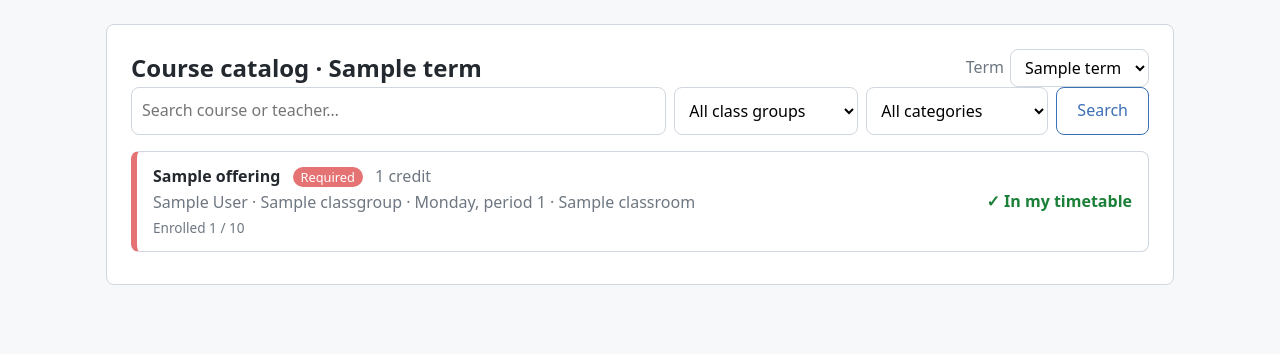
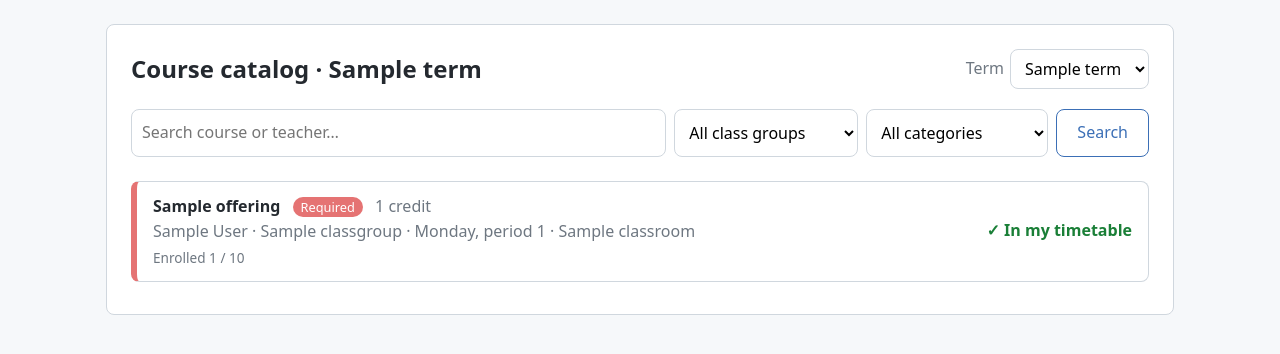
Before and after one commit to 11446006-Asher-Yu/timetable, a Django app: page /catalog/ in a window 1280 px wide. Shown: the part 58-412 px from the top of the page. Run offline with Django 5.2, Linux system fonts and the light colour scheme; a user stored in the database is signed in; data comes from the database, SQL or seed files in the repository; tables that the repository leaves empty hold one stand-in row (values such as "Sample post").

Commit message:
老師可看到已加入人數、修正候補按鈕文字顏色、調整課程目錄搜尋區間距
- 老師「我的授課」頁的已公布課程顯示已加入人數與候補人數
- 小尺寸外框按鈕維持主色文字（「加入候補」原本白字看不見）
- 課程目錄標題列與搜尋列加大間距、欄位高度一致
- 新增 1 項測試（共 89 項）

Co-Authored-By: Claude Opus 5.5 <noreply@anthropic.com>

```diff
--- a/scheduling/views.py
+++ b/scheduling/views.py
@@ -557,6 +557,8 @@ def teaching(request):
         count = targets.update(status=Offering.Status.ACCEPTED)
         messages.success(request, ngettext('Accepted %(count)s class.', 'Accepted %(count)s classes.', count) % {'count': count})
         return redirect('scheduling:teaching')
+    # 老師也看得到每門課已加入與候補的人數
+    mine = mine.annotate(enrolled=Count('student_courses', distinct=True), waiting=Count('waitlist', distinct=True))
     grid = week_grid()
     placed = {}
     for offering in mine:
--- a/static/css/style.css
+++ b/static/css/style.css
@@ -148,6 +148,11 @@ a {
   color: #FFFFFF;
 }
 
+/* 小的外框按鈕：文字維持主色（否則會被上面的白字蓋掉） */
+.button-small.button-outline {
+  color: var(--color-primary);
+}
+
 .button-block {
   display: block;
   width: 100%;
@@ -1330,6 +1335,21 @@ a {
   margin-bottom: 16px;
 }
 
+/* 課程目錄：標題列和搜尋列之間留出空間，欄位高度一致 */
+.catalog-heading {
+  margin-bottom: 20px;
+}
+
+.catalog-filter {
+  margin-bottom: 24px;
+}
+
+.catalog-filter input,
+.catalog-filter select,
+.catalog-heading .term-picker select {
+  min-height: 40px;
+}
+
 .filter-bar input[type="search"] {
   flex: 1;
   min-width: 180px;
--- a/templates/scheduling/catalog.html
+++ b/templates/scheduling/catalog.html
@@ -5,7 +5,7 @@
 
 {% block content %}
 <section class="card">
-  <div class="page-heading">
+  <div class="page-heading catalog-heading">
     <h1>{% translate "Course catalog" %}{% if term %} · {{ term.name }}{% endif %}</h1>
     <div class="toolbar">{% include 'scheduling/_term_picker.html' %}</div>
   </div>
@@ -13,7 +13,7 @@
   {% if not term %}
     <p class="empty">{% translate "No timetable has been published yet." %}</p>
   {% else %}
-    <form method="get" class="filter-bar">
+    <form method="get" class="filter-bar catalog-filter">
       <input type="hidden" name="term" value="{{ term.pk }}">
       <input type="search" name="q" value="{{ query }}" placeholder="{% translate 'Search course or teacher…' %}" aria-label="{% translate 'Search' %}">
       <select name="group" aria-label="{% translate 'Class group' %}">
--- a/templates/scheduling/teaching.html
+++ b/templates/scheduling/teaching.html
@@ -23,6 +23,12 @@
           <div>
             <strong>{{ offering.name }}</strong> · {{ offering.class_group }} {% include 'scheduling/_status.html' %}
             <div class="muted">{{ offering.time_list|join:", "|default:"—" }} · {{ offering.classroom.name|default:"—" }}</div>
+            {% if offering.status == 'published' %}
+            <div class="seat-info{% if offering.enrolled >= offering.capacity %} is-full{% endif %}">
+              {% blocktranslate with enrolled=offering.enrolled capacity=offering.capacity %}Enrolled {{ enrolled }} / {{ capacity }}{% endblocktranslate %}
+              {% if offering.waiting %} · {% blocktranslate with count=offering.waiting %}Waitlist {{ count }}{% endblocktranslate %}{% endif %}
+            </div>
+            {% endif %}
           </div>
           <div class="row-actions">
             {% if offering.status == 'pending' %}
```
Also changed, not shown: scheduling/tests.py (+8 -0 lines), 1 other file.
